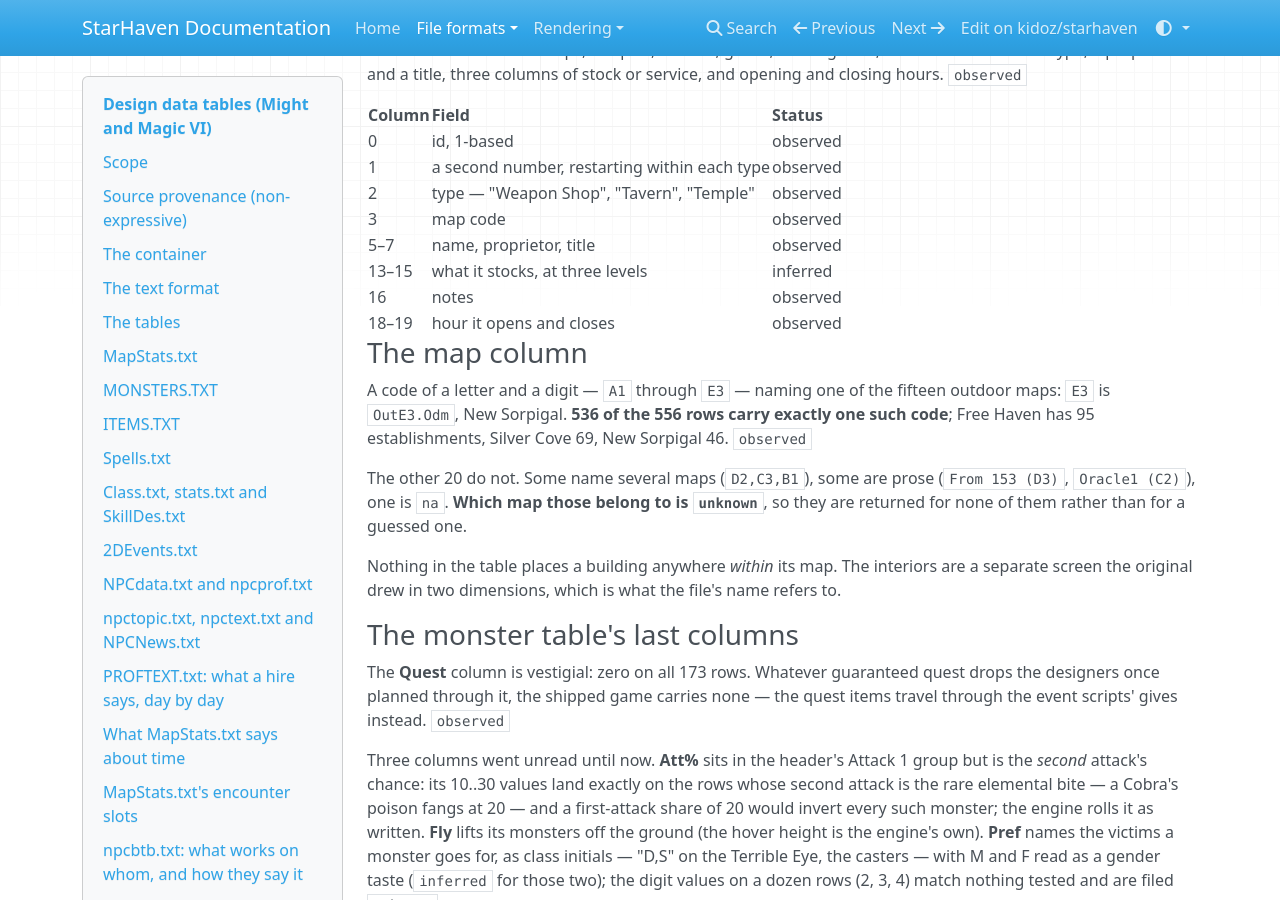
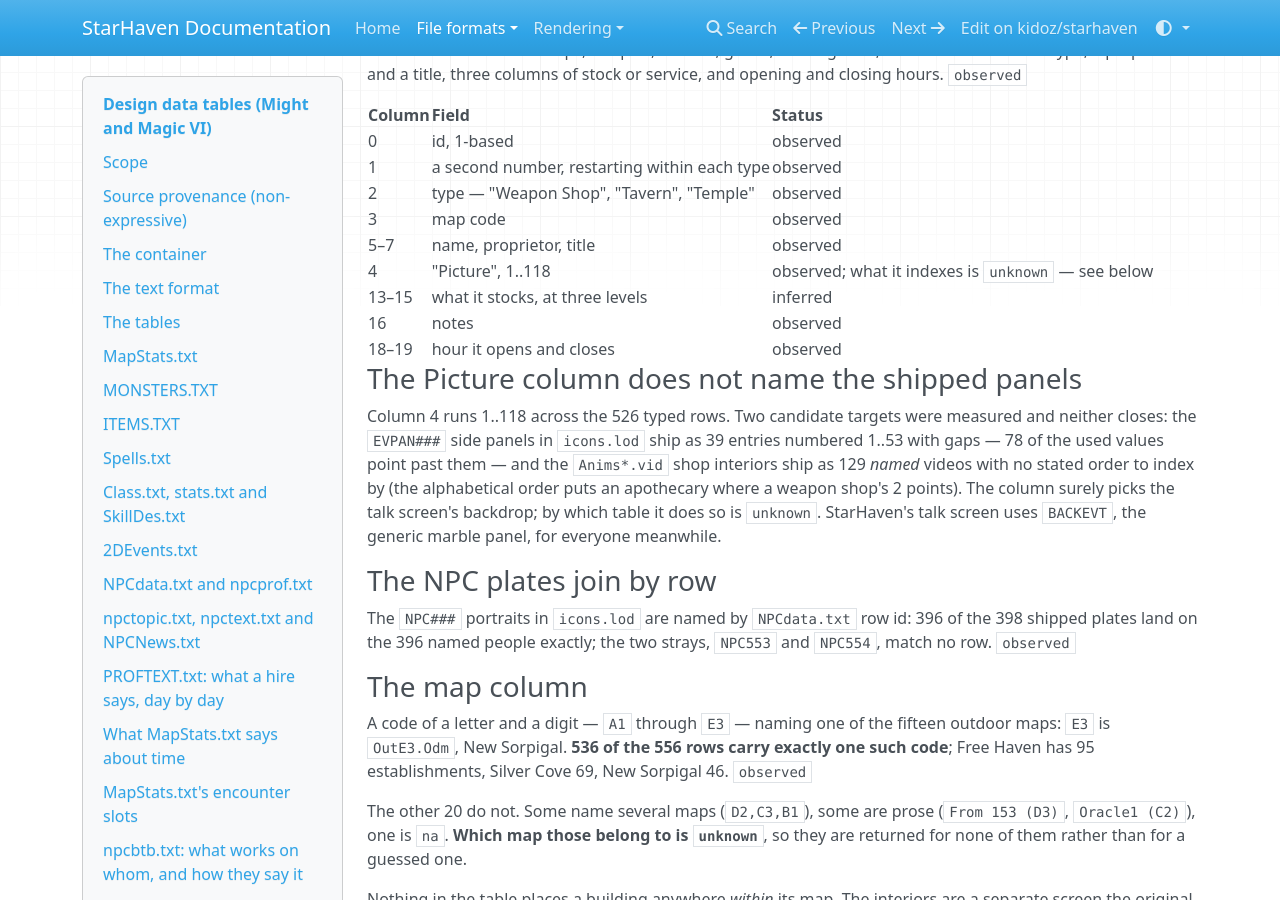
Before and after one commit to kidoz/starhaven, an MkDocs documentation site: the page built from docs/formats/text-tables.md, in a window 1280 px wide and 900 px high, scrolled down 5319 px. Built offline with MkDocs 1.6.1, drawn with Linux system fonts in a browser that asks for light colours; nearby versions of some CDN libraries.

Commit message:
Put a face on the marble and a name to every plate

```diff
--- a/docs/formats/text-tables.md
+++ b/docs/formats/text-tables.md
@@ -273,9 +273,27 @@ and opening and closing hours. `observed`
 | 2 | type — "Weapon Shop", "Tavern", "Temple" | observed |
 | 3 | map code | observed |
 | 5–7 | name, proprietor, title | observed |
+| 4 | "Picture", 1..118 | observed; what it indexes is `unknown` — see below |
 | 13–15 | what it stocks, at three levels | inferred |
 | 16 | notes | observed |
 | 18–19 | hour it opens and closes | observed |
+
+### The Picture column does not name the shipped panels
+
+Column 4 runs 1..118 across the 526 typed rows. Two candidate targets were
+measured and neither closes: the `EVPAN###` side panels in `icons.lod` ship
+as 39 entries numbered 1..53 with gaps — 78 of the used values point past
+them — and the `Anims*.vid` shop interiors ship as 129 *named* videos with
+no stated order to index by (the alphabetical order puts an apothecary
+where a weapon shop's 2 points). The column surely picks the talk screen's
+backdrop; by which table it does so is `unknown`. StarHaven's talk screen
+uses `BACKEVT`, the generic marble panel, for everyone meanwhile.
+
+### The NPC plates join by row
+
+The `NPC###` portraits in `icons.lod` are named by `NPCdata.txt` row id:
+396 of the 398 shipped plates land on the 396 named people exactly; the
+two strays, `NPC553` and `NPC554`, match no row. `observed`
 
 ### The map column
 
```
Also changed, not shown: README.md (+7 -0 lines), 1 other file.
